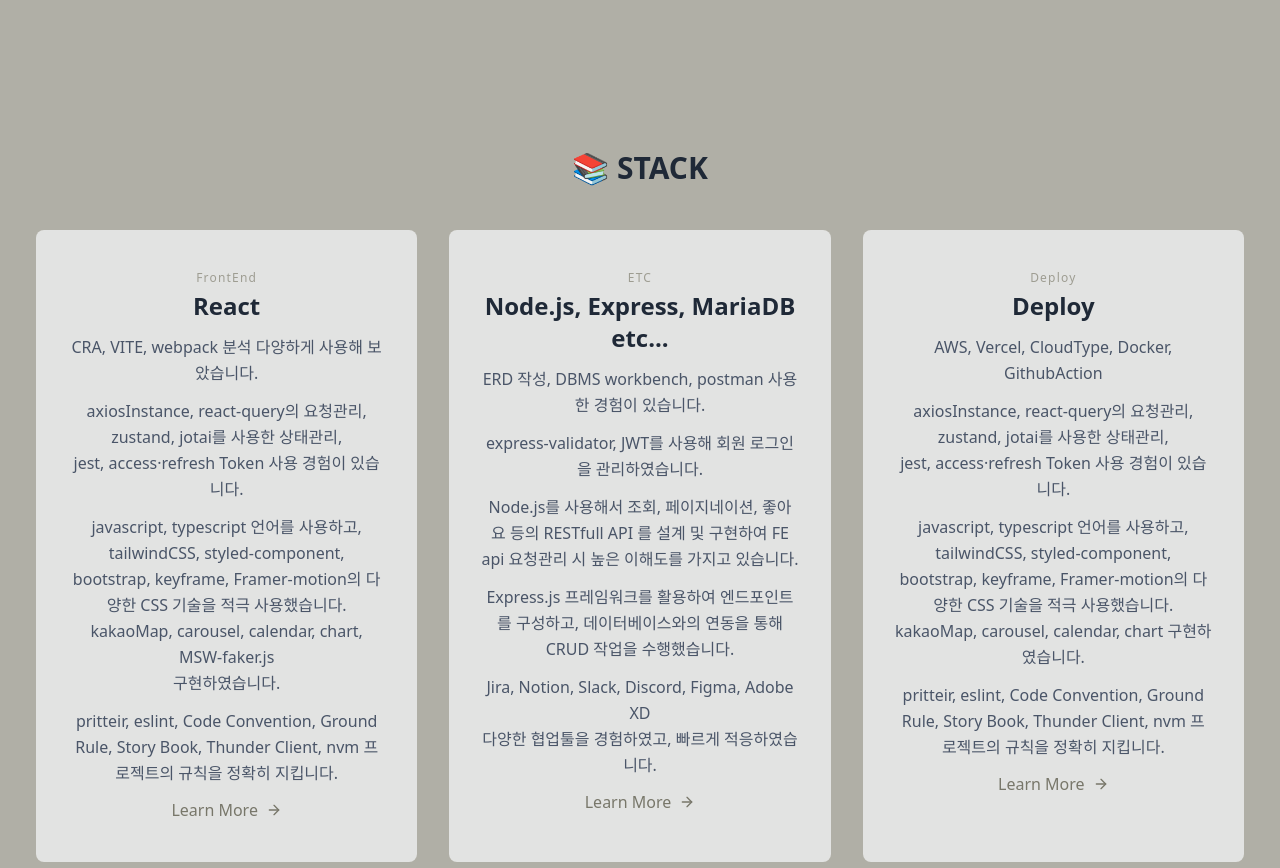
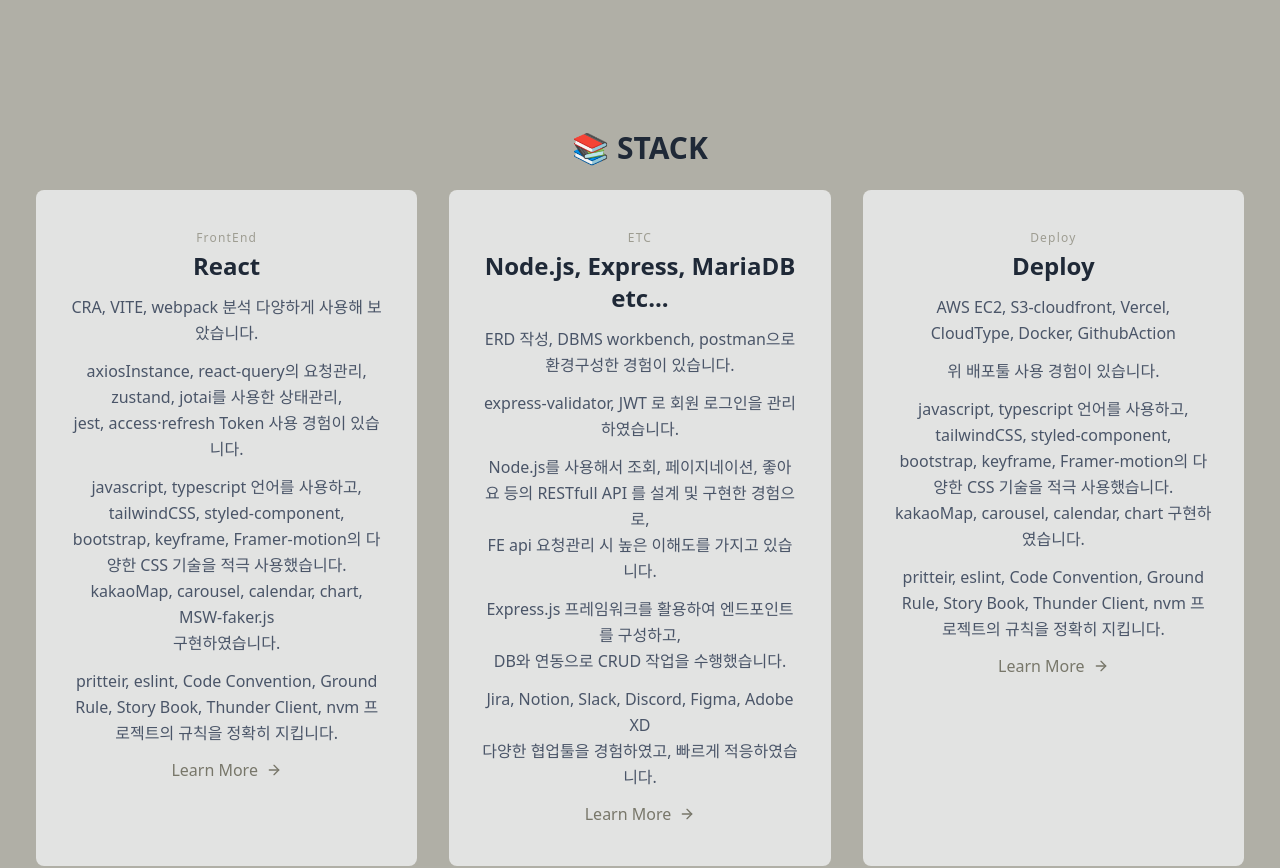
Before and after one commit to chae-dahee/chae-dahee.github.io, a Next.js app: page / in a window 1280 px wide. Shown: the part 760-1628 px from the top of the page. Built offline with nearby package versions, Linux system fonts and the light colour scheme.

Commit message:
style: motion, css 수정

```diff
--- a/src/components/home/about-me.js
+++ b/src/components/home/about-me.js
@@ -9,9 +9,9 @@
   const profileImgSrc = `${prefix}/채다희_23.11.jpg`;
 
   return (
-    <section className="flex flex-col items-center justify-center min-h-screen text-gray-600 body-font">
-      <div className="container flex flex-col items-start px-5 pt-5 pb-5 mx-auto md:flex-row">
-        <div className="w-5/6 mb-10 lg:max-w-lg lg:w-full d:mb-0">
+    <section className="flex flex-col items-center justify-center w-full min-h-screen text-gray-600 body-font">
+      <div className="flex flex-col items-center px-5 pt-5 pb-5 mx-auto md:flex-row md:items-center">
+        <div className="w-5/6 mb-10 lg:max-w-lg lg:w-full md:mb-0">
           <motion.div
             initial={{ opacity: 0, y: 5 }}
             animate={{ opacity: 1, y: 0 }}
@@ -27,15 +27,15 @@
             />
           </motion.div>
         </div>
-        <div className="flex flex-col items-center text-center lg:flex-grow md:w-1/2 lg:pl-24 md:pl-16 md:items-start md:text-left ">
+        <div className="flex flex-col items-center text-center lg:flex-grow md:w-full lg:pl-24 md:pl-16 md:items-start md:text-left ">
           <h1
-            className="mb-4 overflow-hidden text-lg font-medium text-gray-900 border-black opacity-0 title-font sm:text-4xl sm:leading-relaxed whitespace-nowrap animate-typing"
+            className="mb-4 overflow-hidden text-lg font-medium text-gray-900 border-black opacity-0 title-font md:text-4xl md:leading-relaxed whitespace-nowrap animate-typing"
             style={{ animationDelay: "1s" }}
           >
             꼼꼼하고 차분하게 생각하는 것을 목표로 하는
           </h1>
           <h1
-            className="mb-4 overflow-hidden text-lg font-medium text-gray-900 border-black opacity-0 title-font sm:text-4xl sm:leading-relaxed whitespace-nowrap animate-typingSecond "
+            className="mb-4 overflow-hidden text-lg font-medium text-gray-900 border-black opacity-0 title-font md:text-4xl md:leading-relaxed whitespace-nowrap animate-typingSecond "
             style={{ animationDelay: "4.5s" }}
           >
             <span className="font-bold">FrontEnd 개발자 채다희</span>
--- a/src/components/home/stack.js
+++ b/src/components/home/stack.js
@@ -2,16 +2,14 @@
 
 export default function Stack() {
   return (
-    <div className="w-full">
-      <h1 className="flex items-center justify-center w-full p-5 mx-auto text-3xl font-bold">
-        📚 STACK
-      </h1>
-      <section className="text-textLight body-font">
-        <div className="container px-5 pt-2 pb-20 mx-auto">
+    <>
+      <h1 className="text-3xl font-bold text-center">📚 STACK</h1>
+      <section className="flex items-center justify-center w-full mx-auto text-textLight body-font">
+        <div className="px-5 pt-2 pb-20 mx-auto ">
           <div className="flex flex-wrap ">
             <motion.div
-              className="p-4 lg:w-1/3"
-              initial={{ opacity: 0, y: 50 }}
+              className="p-4 md:w-1/3"
+              initial={{ opacity: 0, y: 100 }}
               whileInView={{ opacity: 1, y: 0 }}
               viewport={{ once: false }}
               transition={{
@@ -24,7 +22,7 @@
                 <h2 className="mb-1 text-xs font-medium tracking-widest text-light title-font">
                   FrontEnd
                 </h2>
-                <h1 className="mb-3 text-xl font-semibold text-textDark title-font sm:text-2xl">
+                <h1 className="mb-3 text-xl font-semibold text-textDark title-font md:text-2xl">
                   React
                 </h1>
                 <p className="mb-3 leading-relaxed">
@@ -65,8 +63,8 @@
               </div>
             </motion.div>
             <motion.div
-              className="p-4 lg:w-1/3"
-              initial={{ opacity: 0, y: 50 }}
+              className="p-4 md:w-1/3"
+              initial={{ opacity: 0, y: 100 }}
               whileInView={{ opacity: 1, y: 0 }}
               viewport={{ once: false }}
               transition={{
@@ -75,27 +73,28 @@
                 y: { duration: 1 },
               }}
             >
-              <div className="relative h-full px-8 pt-10 pb-10 overflow-hidden text-center bg-gray-100 bg-opacity-75 rounded-lg">
+              <div className="relative w-full h-full px-8 pt-10 pb-10 overflow-hidden text-center bg-gray-100 bg-opacity-75 rounded-lg">
                 <h2 className="mb-1 text-xs font-medium tracking-widest text-light title-font">
                   ETC
                 </h2>
-                <h1 className="mb-3 text-xl font-semibold text-textDark title-font sm:text-2xl">
+                <h1 className="mb-3 text-xl font-semibold text-textDark title-font md:text-2xl">
                   Node.js, Express, MariaDB etc...
                 </h1>
                 <p className="mb-3 leading-relaxed">
-                  ERD 작성, DBMS workbench, postman 사용한 경험이 있습니다.
+                  ERD 작성, DBMS workbench, postman으로 환경구성한 경험이
+                  있습니다.
                 </p>
                 <p className="mb-3 leading-relaxed">
-                  express-validator, JWT를 사용해 회원 로그인을 관리하였습니다.
+                  express-validator, JWT 로 회원 로그인을 관리하였습니다.
                 </p>
                 <p className="mb-3 leading-relaxed">
                   Node.js를 사용해서 조회, 페이지네이션, 좋아요 등의 RESTfull
-                  API 를 설계 및 구현하여 FE api 요청관리 시 높은 이해도를
-                  가지고 있습니다.
+                  API 를 설계 및 구현한 경험으로,
+                  <br /> FE api 요청관리 시 높은 이해도를 가지고 있습니다.
                 </p>
                 <p className="mb-3 leading-relaxed">
                   Express.js 프레임워크를 활용하여 엔드포인트를 구성하고,
-                  데이터베이스와의 연동을 통해 CRUD 작업을 수행했습니다.
+                  <br /> DB와 연동으로 CRUD 작업을 수행했습니다.
                 </p>
                 <p className="mb-3 leading-relaxed">
                   Jira, Notion, Slack, Discord, Figma, Adobe XD <br />
@@ -119,8 +118,8 @@
               </div>
             </motion.div>
             <motion.div
-              className="p-4 lg:w-1/3"
-              initial={{ opacity: 0, y: 50 }}
+              className="p-4 md:w-1/3"
+              initial={{ opacity: 0, y: 100 }}
               whileInView={{ opacity: 1, y: 0 }}
               viewport={{ once: false }}
               transition={{
@@ -133,16 +132,14 @@
                 <h2 className="mb-1 text-xs font-medium tracking-widest text-light title-font">
                   Deploy
                 </h2>
-                <h1 className="mb-3 text-xl font-semibold text-textDark title-font sm:text-2xl">
+                <h1 className="mb-3 text-xl font-semibold text-textDark title-font md:text-2xl">
                   Deploy
                 </h1>
                 <p className="mb-3 leading-relaxed">
-                  AWS, Vercel, CloudType, Docker, GithubAction
+                  AWS EC2, S3-cloudfront, Vercel, CloudType, Docker, GithubAction
                 </p>
                 <p className="mb-3 leading-relaxed">
-                  axiosInstance, react-query의 요청관리, <br />
-                  zustand, jotai를 사용한 상태관리, <br />
-                  jest, access·refresh Token 사용 경험이 있습니다.
+                  위 배포툴 사용 경험이 있습니다.
                 </p>
                 <p className="mb-3 leading-relaxed">
                   javascript, typescript 언어를 사용하고,
@@ -175,6 +172,6 @@
           </div>
         </div>
       </section>
-    </div>
+    </>
   );
 }
```
